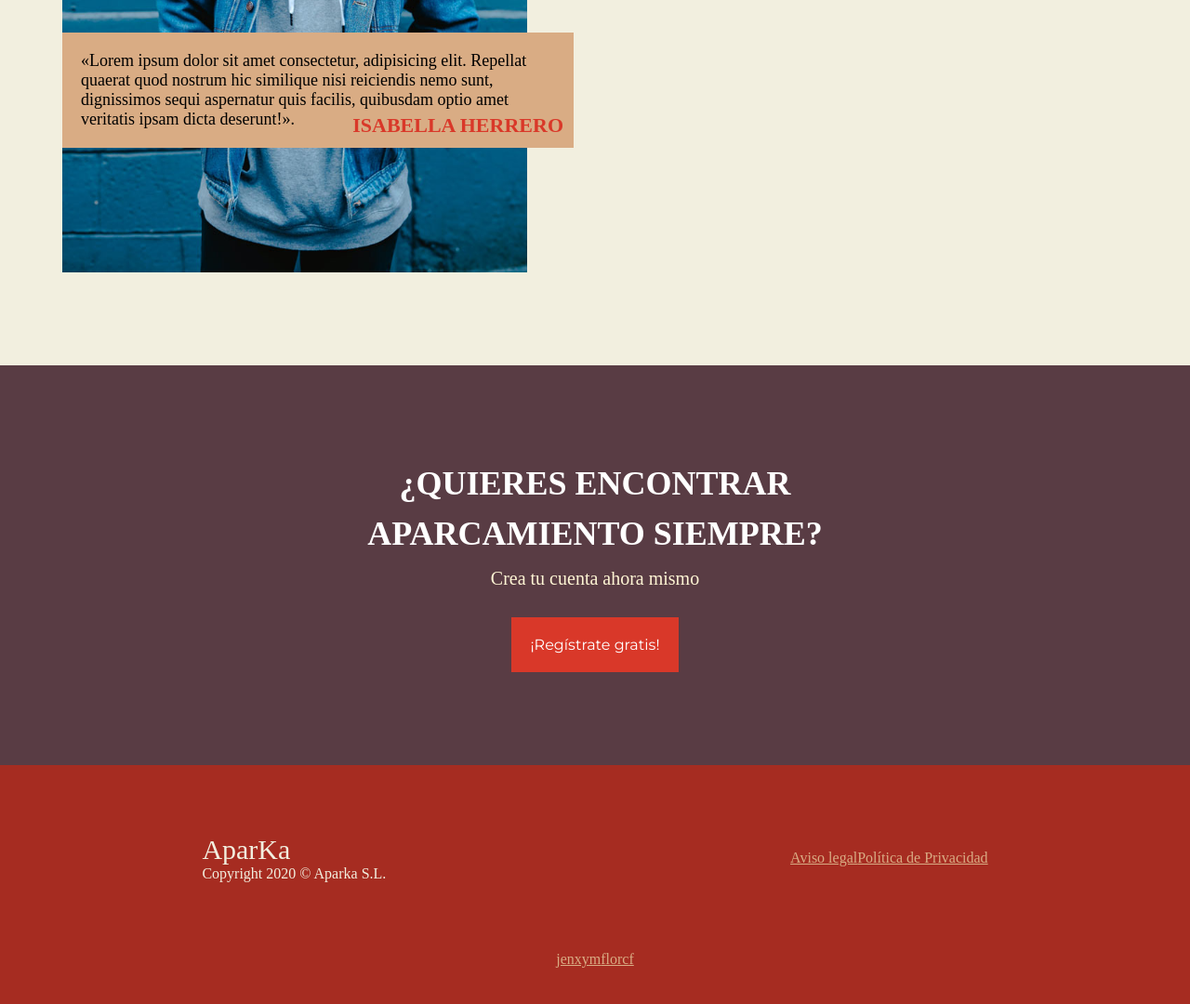
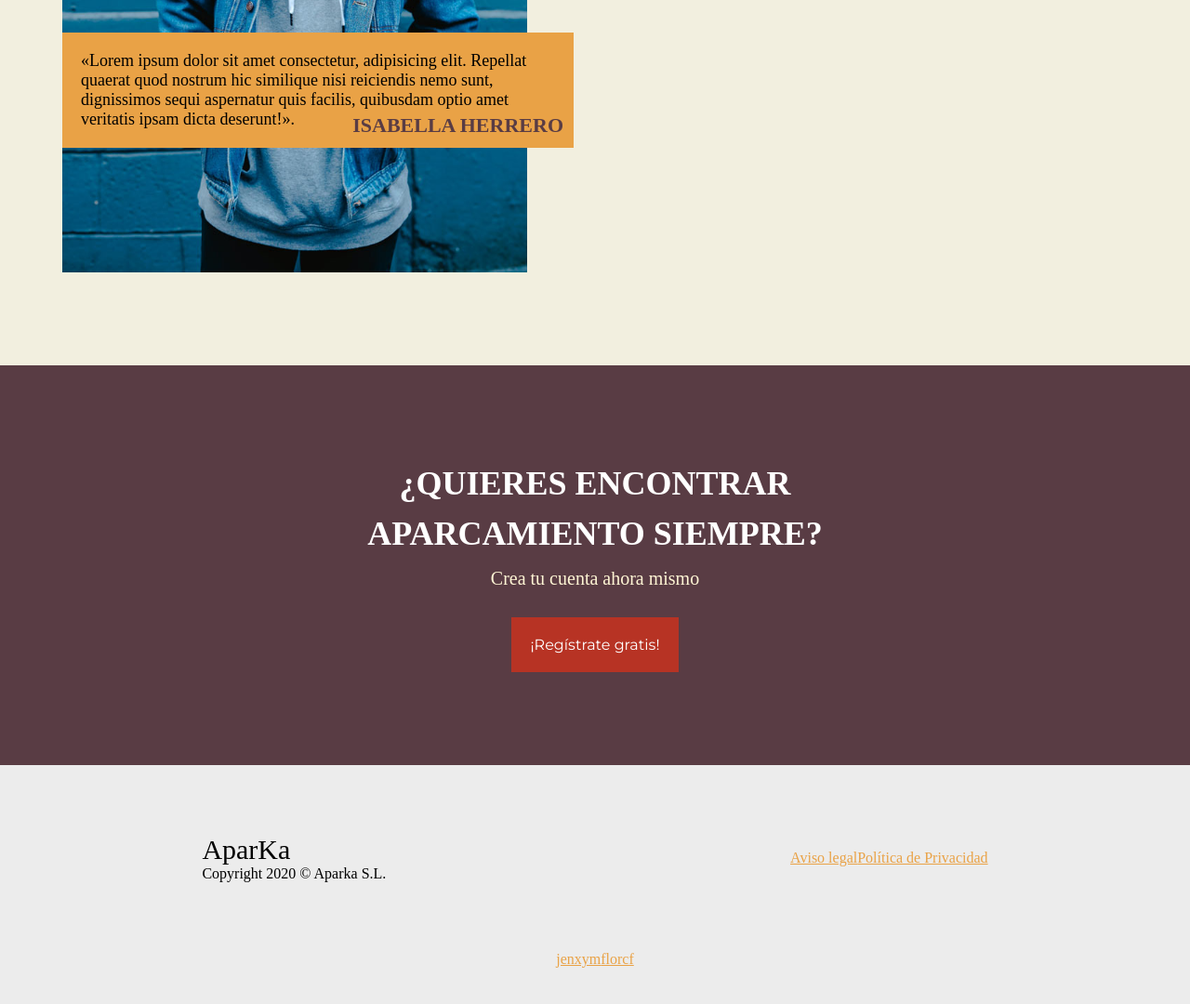
Before and after one commit to fullstacktf/landing-jennifer-flor, a website built with Parcel: page src/index.html in a window 1280 px wide. Shown: the part 2003-3083 px from the top of the page at 93% size. Built offline with nearby package versions, Linux system fonts and the light colour scheme.

Commit message:
fixed colors

```diff
--- a/src/css/index.css
+++ b/src/css/index.css
@@ -1,8 +1,8 @@
 @import url('https://fonts.googleapis.com/css?family=Montserrat&display=swap');
 
 :root {
-	--color-primary: #d93829;
-	--color-secondary: #d9ac84;
+	--color-primary: #b73324;
+	--color-secondary: #e9a246;
 	--color-light: #f2efdf;
 	--color-dark: #593c44;
 }
@@ -122,7 +122,7 @@ li {
 	position: absolute;
 	right: 0.5em;
 	bottom: 0.5em;
-	color: var(--color-primary);
+	color: var(--color-dark);
 }
 
 .brand-info {
@@ -256,8 +256,8 @@ li {
 
 footer {
 	height: 300px;
-	background: #a62c21;
-	color: var(--color-light);
+	background: #ececec;
+	color: black;
 }
 
 footer a {
```
